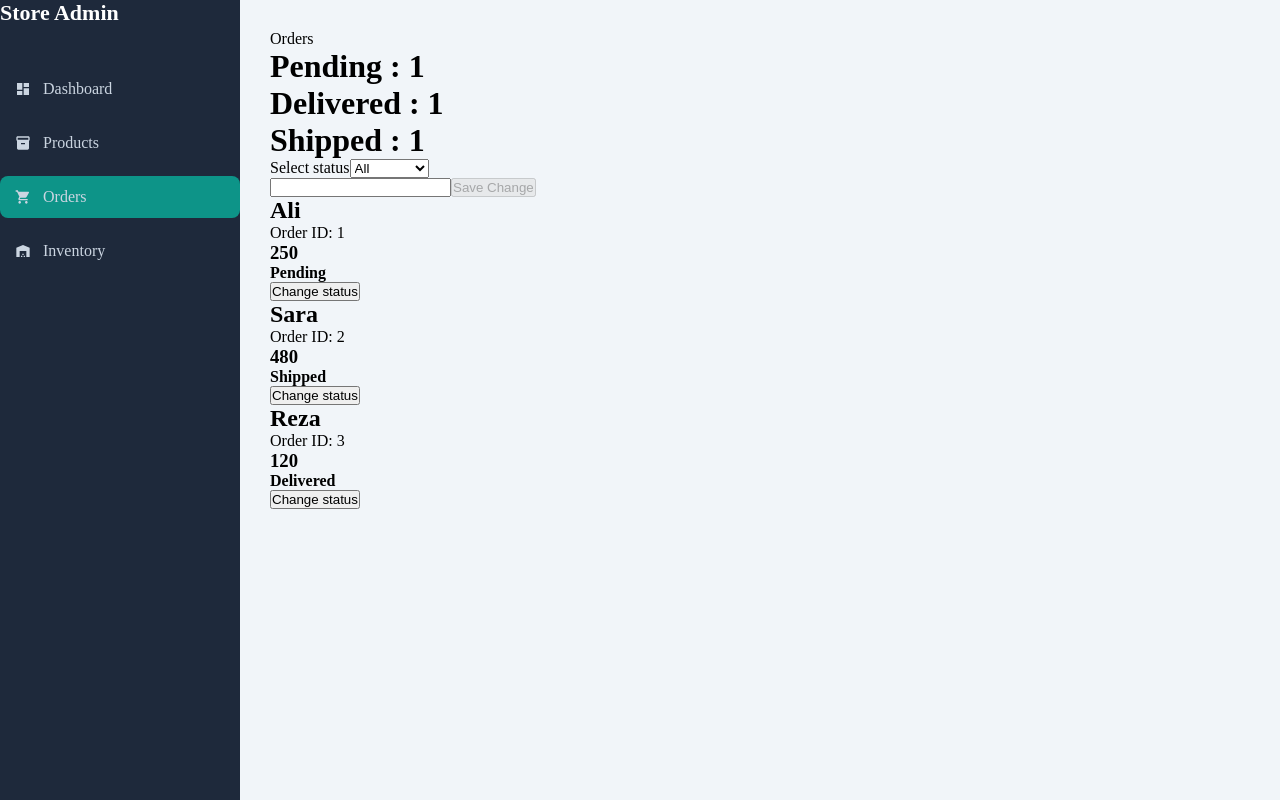
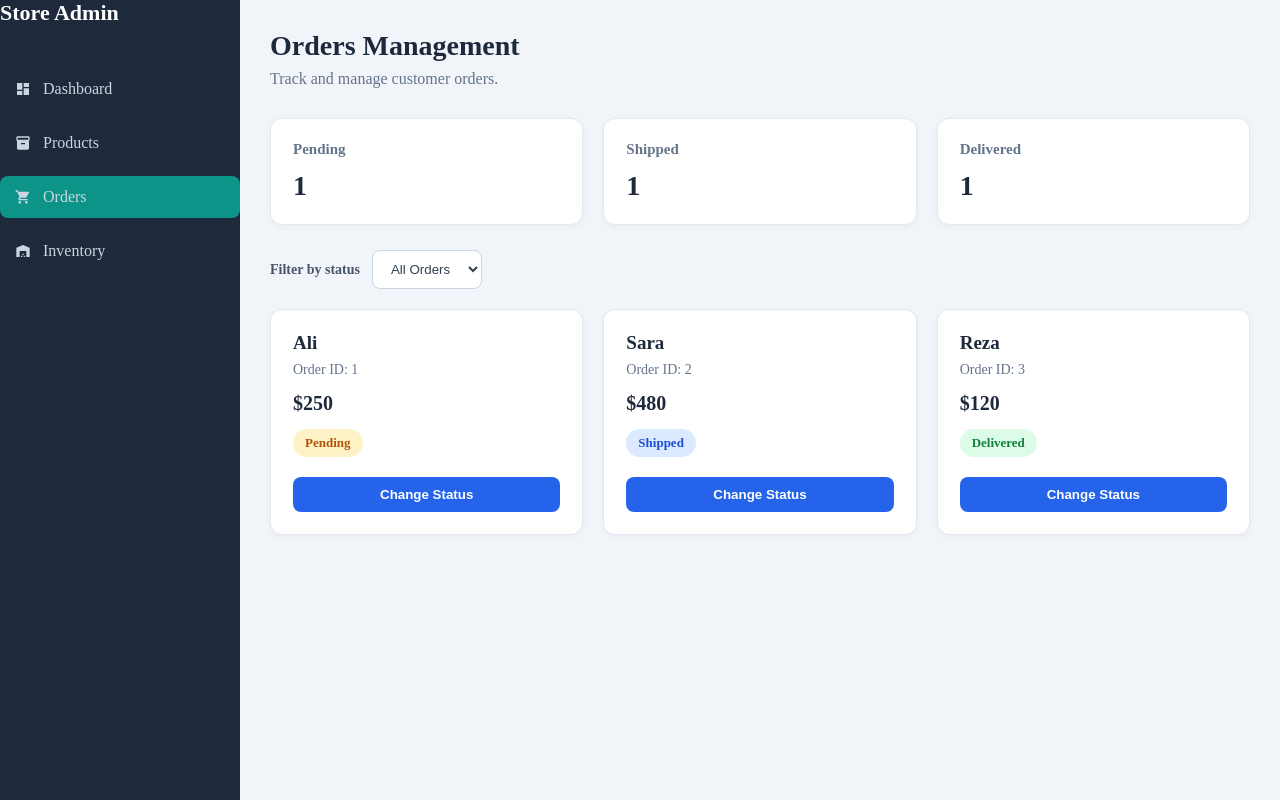
Before and after one commit to mahdisamanbari/inventory-management, a React (Vite) app: page /orders in a window 1280 px wide. Built offline with nearby package versions, Linux system fonts and the light colour scheme.

Commit message:
feat(orders): style orders page and improve status editing

```diff
--- a/src/pages/Orders.jsx
+++ b/src/pages/Orders.jsx
@@ -1,97 +1,139 @@
 import { useContext, useState } from "react";
 import { OrdersContext } from "../context/OrdersContext";
-
+import styles from "./Orders.module.css";
 
 function Orders() {
-    const {orders , setOrders} = useContext(OrdersContext)
-      const[newStatus , setNewStatus]=useState("")
-      const [edit , setEdit] = useState(null)
-      const [statusFilter , setStatusFilter]=useState("All")
-      const filterOrders = orders.filter(
+  const { orders, setOrders } = useContext(OrdersContext);
+  const [newStatus, setNewStatus] = useState("");
+  const [edit, setEdit] = useState(null);
+  const [statusFilter, setStatusFilter] = useState("All");
+  const filterOrders = orders.filter((order) => {
+    if (statusFilter === "Delivered") {
+      return order.status === "Delivered";
+    }
+    if (statusFilter === "Shipped") {
+      return order.status === "Shipped";
+    }
+    if (statusFilter === "Pending") {
+      return order.status === "Pending";
+    }
+    return true;
+  });
+  const handleStatusChange = (id, newStatus) => {
+    setOrders((prev) =>
+      prev.map((item) =>
+        item.id === id ? { ...item, status: newStatus } : item
+      )
+    );
+  };
+  const pendingCount = orders.filter(
+    (order) => order.status === "Pending"
+  ).length;
+  const deliveredCount = orders.filter(
+    (order) => order.status === "Delivered"
+  ).length;
+  const shippedCount = orders.filter(
+    (order) => order.status === "Shipped"
+  ).length;
+  return (
+    <div className={styles.ordersPage}>
+      <div className={styles.pageHeader}>
+        <h1>Orders Management</h1>
+        <p>Track and manage customer orders.</p>
+      </div>
+      <div className={styles.statusSummary}>
+        <div className={styles.statusCard}>
+          <h3>Pending</h3>
+          <p>{pendingCount}</p>
+        </div>
 
-        order =>{
-            if(statusFilter === "Delivered"){
-                return order.status === "Delivered"
-            }
-            if(statusFilter === "Shipped"){
-                return order.status === "Shipped"
-            }
-            if(statusFilter === "Pending"){
-                return order.status === "Pending"
-            }
-            return true
-        }
-      )
-      const handleStatusChange= (id,newStatus)=>{
-        setOrders(prev =>
-            prev.map(item =>(
-                item.id === id
-                ?{...item ,status:newStatus }
-                :item
-            ))
-            )
+        <div className={styles.statusCard}>
+          <h3>Shipped</h3>
+          <p>{shippedCount}</p>
+        </div>
 
-      }
-      const pendingCount = orders.filter(
-        order => order.status === "Pending"
-      ).length
-      const deliveredCount = orders.filter(
-        order => order.status === "Delivered"
-      ).length
-      const shippedCount = orders.filter(
-        order => order.status === "Shipped"
-      ).length
-  return (
-    <>
-    <div>Orders</div>
-    <div>
-        <h1>Pending : {pendingCount}</h1>
-        <h1>Delivered : {deliveredCount}</h1>
-        <h1>Shipped : {shippedCount}</h1>
+        <div className={styles.statusCard}>
+          <h3>Delivered</h3>
+          <p>{deliveredCount}</p>
         </div>
-    <div>
-        <span>Select status</span>
-        <select name="Filter" id="" value={statusFilter}
-        onChange={e=>setStatusFilter(e.target.value)}>
-            <option value="All">All</option>
+      </div>
+      <div className={styles.ordersToolbar}>
+        <label htmlFor="statusFilter">Filter by status</label>
+
+        <select
+          id="statusFilter"
+          value={statusFilter}
+          onChange={(e) => setStatusFilter(e.target.value)}
+        >
+          <option value="All">All Orders</option>
           <option value="Pending">Pending</option>
           <option value="Shipped">Shipped</option>
           <option value="Delivered">Delivered</option>
         </select>
       </div>
+      {edit !== null && (
+  <div className={styles.editStatus}>
     <div>
-      <input type="text"
+      <label htmlFor="newStatus">New Order Status</label>
+
+      <select
+        id="newStatus"
         value={newStatus}
-    onChange={e => setNewStatus(e.target.value)}
-    />
-    <button onClick={()=>{
-        handleStatusChange(edit , newStatus)
+        onChange={(e) => setNewStatus(e.target.value)}
+      >
+        <option value="Pending">Pending</option>
+        <option value="Shipped">Shipped</option>
+        <option value="Delivered">Delivered</option>
+      </select>
+    </div>
+
+    <button
+      onClick={() => {
+        handleStatusChange(edit, newStatus);
         setEdit(null);
         setNewStatus("");
-    }} disabled={edit === null}> Save Change</button>
+      }}
+    >
+      Save Change
+    </button>
+  </div>
+)}
+
+
+      <div className={styles.ordersList}>
+        {filterOrders.map((order) => (
+          <div key={order.id} className={styles.orderCard}>
+            <div className={styles.orderInfo}>
+              <h2>{order.customer}</h2>
+              <p>Order ID: {order.id}</p>
+              <h3>${order.total}</h3>
+              <span
+                className={`${styles.orderStatus} ${
+                  order.status === "Pending"
+                    ? styles.pending
+                    : order.status === "Shipped"
+                    ? styles.shipped
+                    : styles.delivered
+                }`}
+              >
+                {order.status}
+              </span>
             </div>
 
-
-    <div>
-        {filterOrders.map(order =>(
-            <div key={order.id}>
-                <h2>{order.customer}</h2>
-                <p>Order ID: {order.id}</p>
-                <h3>{order.total}</h3>
-                <h4>{order.status}</h4>
             <button
-                onClick={()=>{
-
-                    setEdit(order.id)
-                    setNewStatus(order.status)
-                } }
-                >Change status</button>
+              className={styles.changeButton}
+              onClick={() => {
+                setEdit(order.id);
+                setNewStatus(order.status);
+              }}
+            >
+              Change Status
+            </button>
           </div>
         ))}
       </div>
-    </>
-
-  )
+    </div>
+  );
 }
 
-export default Orders
+export default Orders;
--- /dev/null
+++ b/src/pages/Orders.module.css
@@ -0,0 +1,229 @@
+
+.ordersPage {
+    width: 100%;
+  }
+
+  .pageHeader {
+    margin-bottom: 30px;
+  }
+
+  .pageHeader h1 {
+    font-size: 28px;
+    color: #1e293b;
+    margin-bottom: 8px;
+  }
+
+  .pageHeader p {
+    color: #64748b;
+  }
+
+.statusSummary {
+    display: grid;
+    grid-template-columns: repeat(3, 1fr);
+    gap: 20px;
+    margin-bottom: 25px;
+  }
+
+  .statusCard {
+    background-color: #ffffff;
+    padding: 22px;
+    border-radius: 12px;
+    border: 1px solid #e2e8f0;
+    box-shadow: 0 2px 6px rgba(0, 0, 0, 0.04);
+  }
+
+  .statusCard h3 {
+    color: #64748b;
+    font-size: 15px;
+    margin-bottom: 12px;
+  }
+
+  .statusCard p {
+    color: #1e293b;
+    font-size: 28px;
+    font-weight: 700;
+  }
+
+.ordersToolbar {
+    display: flex;
+    align-items: center;
+    gap: 12px;
+    margin-bottom: 20px;
+  }
+
+  .ordersToolbar label,
+  .editStatus label {
+    color: #475569;
+    font-size: 14px;
+    font-weight: 600;
+  }
+
+  .ordersToolbar select {
+    padding: 10px 14px;
+    border: 1px solid #cbd5e1;
+    border-radius: 8px;
+    background-color: #ffffff;
+    color: #334155;
+    outline: none;
+  }
+
+  .editStatus {
+    display: flex;
+    align-items: end;
+    gap: 12px;
+    padding: 20px;
+    margin-bottom: 25px;
+    background-color: #ffffff;
+    border: 1px solid #e2e8f0;
+    border-radius: 12px;
+  }
+
+  .editStatus > div {
+    display: flex;
+    flex-direction: column;
+    gap: 8px;
+    flex: 1;
+  }
+
+  .editStatus select {
+    width: 100%;
+    padding: 10px 12px;
+    border: 1px solid #cbd5e1;
+    border-radius: 8px;
+    background-color: #ffffff;
+    color: #334155;
+    font-size: 14px;
+    cursor: pointer;
+    outline: none;
+  }
+  .editStatus select option {
+    background-color: #ffffff;
+    color: #334155;
+    padding: 10px;
+  }
+  .editStatus select:focus,
+  .ordersToolbar select:focus {
+    border-color: #3b82f6;
+  }
+
+  .editStatus button {
+    padding: 10px 18px;
+    border: none;
+    border-radius: 8px;
+    background-color: #2563eb;
+    color: #ffffff;
+    font-weight: 600;
+    cursor: pointer;
+  }
+
+  .editStatus button:disabled {
+    background-color: #94a3b8;
+    cursor: not-allowed;
+  }
+
+.ordersList {
+    display: grid;
+    grid-template-columns: repeat(auto-fit, minmax(250px, 1fr));
+    gap: 20px;
+  }
+
+  .orderCard {
+    display: flex;
+    flex-direction: column;
+    justify-content: space-between;
+    gap: 20px;
+    padding: 22px;
+    background-color: #ffffff;
+    border: 1px solid #e2e8f0;
+    border-radius: 12px;
+    box-shadow: 0 2px 6px rgba(0, 0, 0, 0.04);
+  }
+
+  .orderInfo h2 {
+    color: #1e293b;
+    font-size: 19px;
+    margin-bottom: 8px;
+  }
+
+  .orderInfo p {
+    color: #64748b;
+    font-size: 14px;
+    margin-bottom: 14px;
+  }
+
+  .orderInfo h3 {
+    color: #1e293b;
+    font-size: 20px;
+    margin-bottom: 14px;
+  }
+
+  .orderStatus {
+    display: inline-block;
+    padding: 6px 12px;
+    border-radius: 20px;
+    background-color: #e0f2fe;
+    color: #0369a1;
+    font-size: 13px;
+    font-weight: 600;
+  }
+
+  .changeButton {
+    width: 100%;
+    padding: 10px;
+    border: none;
+    border-radius: 8px;
+    background-color: #2563eb;
+    color: #ffffff;
+    font-weight: 600;
+    cursor: pointer;
+    transition: background-color 0.2s ease;
+  }
+
+  .changeButton:hover {
+    background-color: #1d4ed8;
+  }
+
+.pending {
+    background-color: #fef3c7;
+    color: #b45309;
+  }
+
+  .shipped {
+    background-color: #dbeafe;
+    color: #1d4ed8;
+  }
+
+  .delivered {
+    background-color: #dcfce7;
+    color: #15803d;
+  }
+
+@media (max-width: 768px) {
+    .statusSummary {
+      grid-template-columns: repeat(2, 1fr);
+    }
+
+    .editStatus {
+      flex-direction: column;
+      align-items: stretch;
+    }
+
+    .editStatus > div {
+      width: 100%;
+    }
+  }
+
+  @media (max-width: 480px) {
+    .statusSummary {
+      grid-template-columns: 1fr;
+    }
+
+    .ordersToolbar {
+      align-items: flex-start;
+      flex-direction: column;
+    }
+
+    .ordersToolbar select {
+      width: 100%;
+    }
+  }
```
Lines whose indentation alone changed are shown as unchanged.
